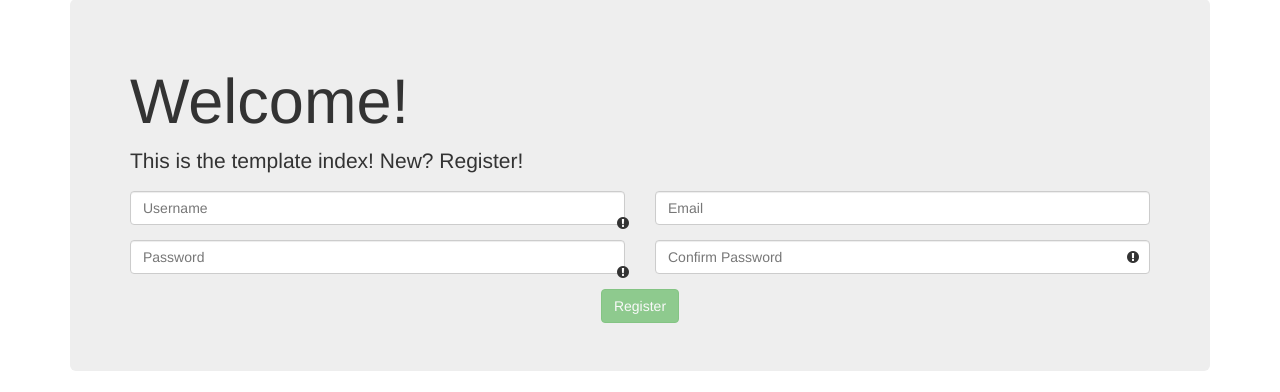
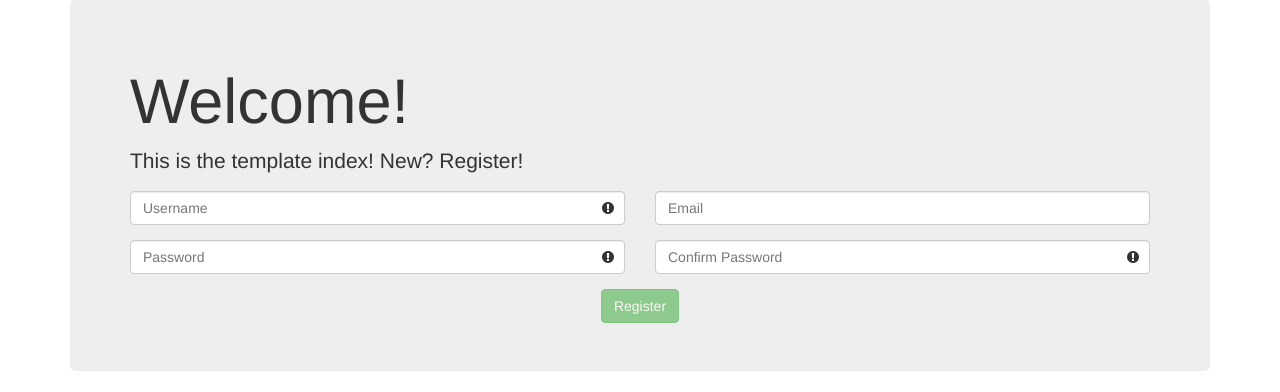
Before and after one commit to spockNinja/facial-signin, a Flask app: page / in a window 1280 px wide. Shown: the part 73-465 px from the top of the page. Run offline with Flask 2, Linux system fonts and the light colour scheme; some libraries are stand-ins or nearby versions.

Commit message:
Forgot to add has-feedback class

```diff
--- a/templates/index.html
+++ b/templates/index.html
@@ -21,7 +21,7 @@
         <p>This is the template index! New? Register!</p>
         <div class="row" data-bind="with: registerForm">
             <div class="col-sm-6">
-                <div class="form-group">
+                <div class="form-group has-feedback">
                     <input type="text" class="form-control" placeholder="Username" data-bind="value: username">
                 </div>
             </div>
@@ -31,7 +31,7 @@
                 </div>
             </div>
             <div class="col-sm-6">
-                <div class="form-group">
+                <div class="form-group has-feedback">
                     <input type="password" class="form-control" placeholder="Password" data-bind="value: password">
                 </div>
             </div>
```
